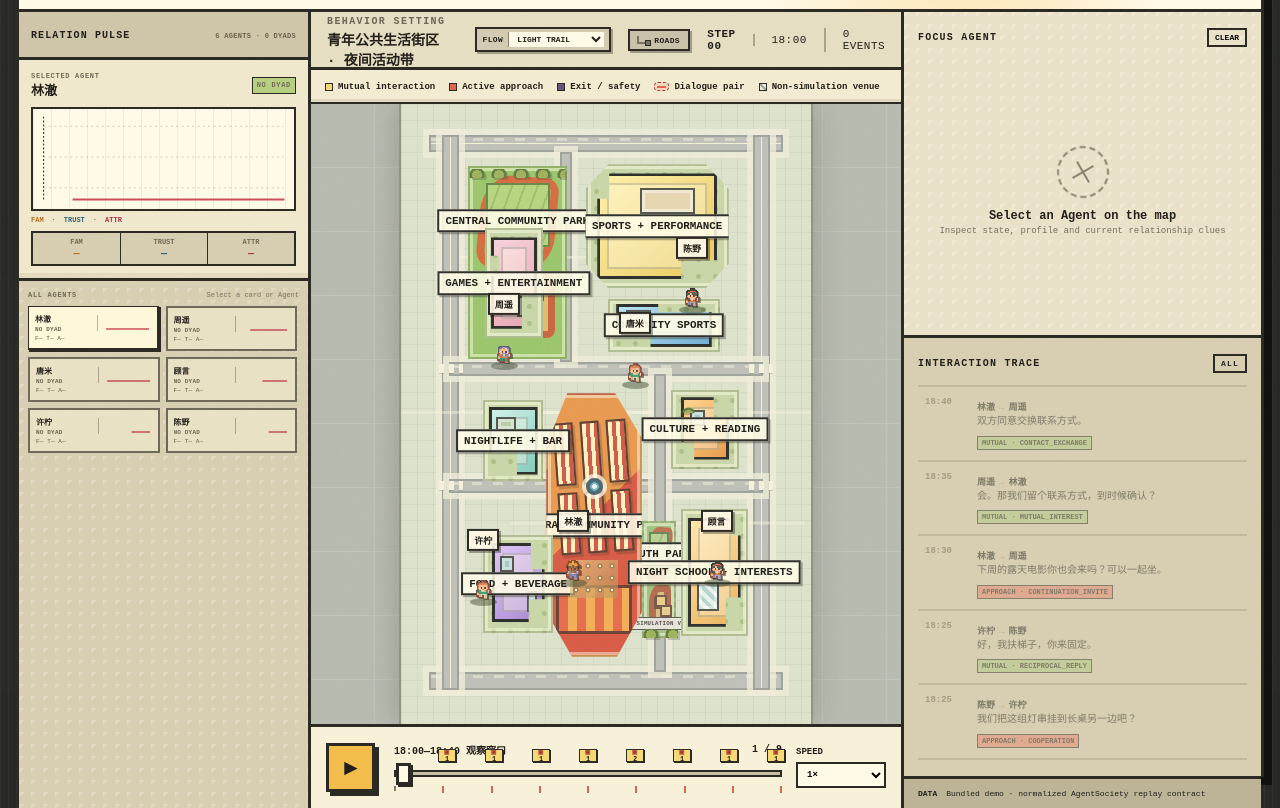
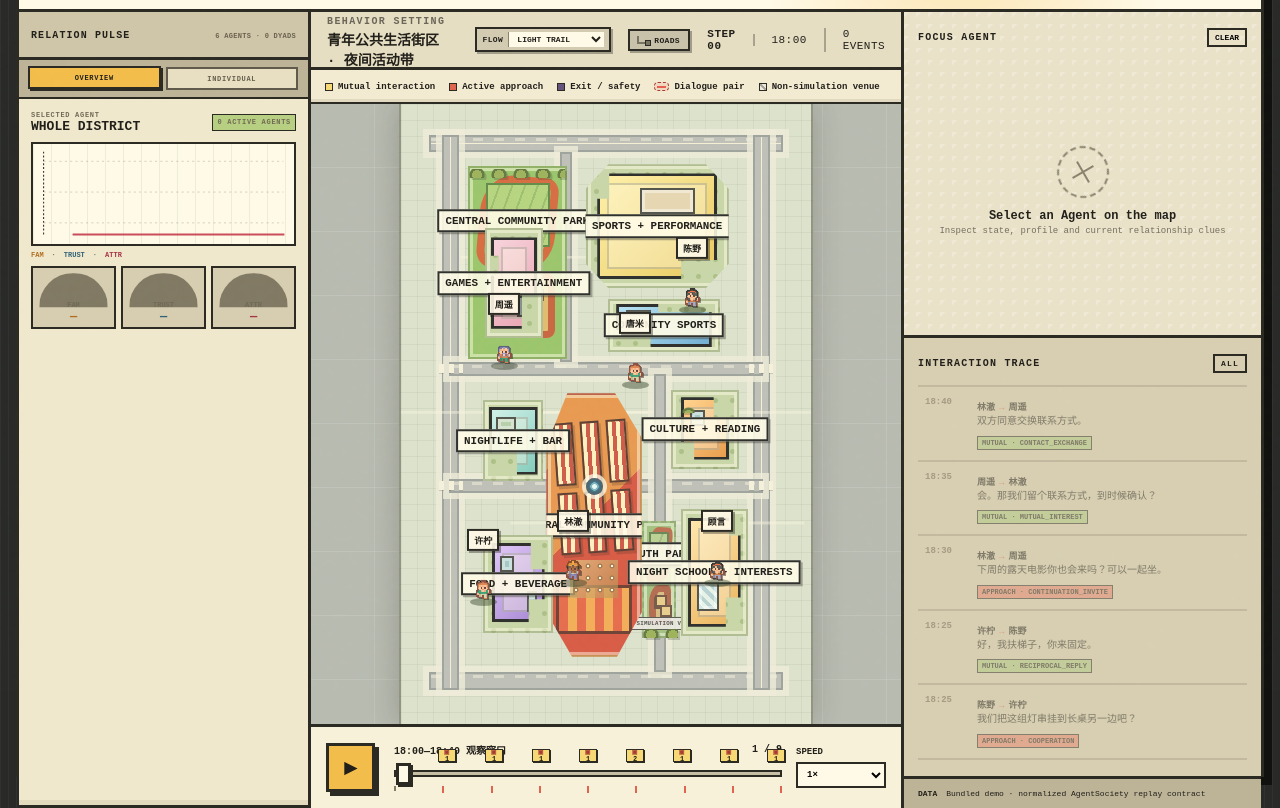
Before and after one commit to GIStudio/FromUnknown2Lover-UI, a website: page index.html in a window 1280 px wide. Shown: the part 109-917 px from the top of the page. Drawn offline with Linux system fonts and the light colour scheme.

Commit message:
Default to aggregate social signal dashboard

```diff
--- a/app.js
+++ b/app.js
@@ -85,6 +85,8 @@ const dom = {
   profileGrid: document.querySelector("#profile-grid"),
   clearFocus: document.querySelector("#clear-focus"),
   dashboardSummary: document.querySelector("#dashboard-summary"),
+  dashboardOverviewButton: document.querySelector("#dashboard-overview-button"),
+  dashboardIndividualButton: document.querySelector("#dashboard-individual-button"),
   dashboardAgentName: document.querySelector("#dashboard-agent-name"),
   dashboardStage: document.querySelector("#dashboard-stage"),
   relationshipChart: document.querySelector("#relationship-chart"),
@@ -101,6 +103,7 @@ const state = {
   mapRenderer: null,
   replayLayout: null,
   relationshipDashboard: null,
+  dashboardMode: "overview",
   dashboardAgentId: null,
   relationPulseStep: null,
   relationPulseStartedAt: 0,
@@ -667,13 +670,18 @@ function renderDashboardMetrics(point) {
   dom.dashboardMetrics.replaceChildren();
   RELATIONSHIP_METRICS.forEach(([metric, label]) => {
     const value = percentage(point?.metrics?.[metric]);
-    const metricElement = document.createElement("span");
-    metricElement.className = `dashboard-metric ${metric}`;
+    const metricElement = document.createElement("div");
+    metricElement.className = `dashboard-gauge ${metric}`;
+    metricElement.style.setProperty("--gauge-value", `${Math.round((point?.metrics?.[metric] || 0) * 180)}deg`);
+    metricElement.dataset.hasData = String(value !== null);
+    const dial = document.createElement("span");
+    dial.className = "dashboard-gauge-dial";
     const name = document.createElement("b");
     name.textContent = label;
     const valueElement = document.createElement("em");
     valueElement.textContent = value === null ? "—" : `${value}%`;
-    metricElement.append(name, valueElement);
+    dial.append(name, valueElement);
+    metricElement.append(dial);
     dom.dashboardMetrics.append(metricElement);
   });
 }
@@ -710,6 +718,7 @@ function renderRelationshipRoster(currentAgentId) {
     values.textContent = RELATIONSHIP_METRICS.map(([metric, label]) => `${label[0]}${percentage(point?.metrics?.[metric]) ?? "—"}`).join(" ");
     card.append(name, stage, trend, values);
     card.addEventListener("click", () => {
+      state.dashboardMode = "individual";
       state.dashboardAgentId = agent.id;
       state.focusedAgentId = agent.id;
       render();
@@ -720,19 +729,26 @@ function renderRelationshipRoster(currentAgentId) {
 
 function renderRelationshipDashboard() {
   if (!state.relationshipDashboard) return;
+  const overviewMode = state.dashboardMode === "overview";
   const selectedId = state.focusedAgentId ?? state.dashboardAgentId ?? state.data.agents[0]?.id;
   const selectedAgent = agentById(selectedId) || state.data.agents[0];
-  if (!selectedAgent) return;
+  if (!selectedAgent && !overviewMode) return;
   state.dashboardAgentId = selectedAgent.id;
-  const series = dashboardSeries(selectedAgent.id);
+  const series = overviewMode ? state.relationshipDashboard.overview : dashboardSeries(selectedAgent.id);
   const point = series[dashboardSeriesIndex(series)] || series[series.length - 1];
   const dyadCount = point?.dyadCount || 0;
+  const dashboardRoot = dom.dashboardSummary.closest(".relationship-dashboard");
+  dashboardRoot.dataset.dashboardMode = state.dashboardMode;
+  dom.dashboardOverviewButton.setAttribute("aria-pressed", String(overviewMode));
+  dom.dashboardIndividualButton.setAttribute("aria-pressed", String(!overviewMode));
   dom.dashboardSummary.textContent = t("viewer.dashboardSummary", {
     agents: state.data.agents.length,
     dyads: dyadCount,
   });
-  dom.dashboardAgentName.textContent = selectedAgent.name;
-  dom.dashboardStage.textContent = point?.dyadCount ? relationshipStageLabel(point.stage) : t("viewer.dashboardNoDyad");
+  dom.dashboardAgentName.textContent = overviewMode ? t("viewer.dashboardDistrict") : selectedAgent.name;
+  dom.dashboardStage.textContent = overviewMode
+    ? t("viewer.dashboardActiveAgents", { agents: point?.activeAgentCount || 0 })
+    : (point?.dyadCount ? relationshipStageLabel(point.stage) : t("viewer.dashboardNoDyad"));
   renderRelationshipChart(series);
   renderDashboardMetrics(point);
   renderRelationshipRoster(selectedAgent.id);
@@ -899,6 +915,7 @@ function renderAgents(frame, currentEvents, activeDialogueByAgent = new Map(), m
     }
 
     button.addEventListener("click", () => {
+      state.dashboardMode = "individual";
       state.focusedAgentId = profile.id;
       state.dashboardAgentId = profile.id;
       render();
@@ -1217,6 +1234,7 @@ function installData(raw, message = t("viewer.replayLoaded")) {
   state.lastMovementSnapshot = null;
   state.data = normalizeData(raw);
   state.relationshipDashboard = buildRelationshipDashboard(state.data);
+  state.dashboardMode = "overview";
   state.dashboardAgentId = state.data.agents[0]?.id ?? null;
   state.relationPulseStep = null;
   state.relationPulseStartedAt = 0;
@@ -1268,6 +1286,14 @@ async function loadWorldMap() {
 }
 
 dom.playButton.addEventListener("click", togglePlayback);
+dom.dashboardOverviewButton.addEventListener("click", () => {
+  state.dashboardMode = "overview";
+  render();
+});
+dom.dashboardIndividualButton.addEventListener("click", () => {
+  state.dashboardMode = "individual";
+  render();
+});
 dom.movementMode.addEventListener("change", () => {
   state.movementMode = normalizeMovementMode(dom.movementMode.value);
   window.localStorage.setItem(MOVEMENT_MODE_KEY, state.movementMode);
--- a/i18n.js
+++ b/i18n.js
@@ -130,6 +130,11 @@ const messages = {
     "viewer.focusAgent": "FOCUS AGENT",
     "viewer.dashboardAria": "Relationship trajectory dashboard",
     "viewer.dashboardTitle": "RELATION PULSE",
+    "viewer.dashboardModeAria": "Relationship dashboard view",
+    "viewer.dashboardOverview": "OVERVIEW",
+    "viewer.dashboardIndividual": "INDIVIDUAL",
+    "viewer.dashboardDistrict": "WHOLE DISTRICT",
+    "viewer.dashboardActiveAgents": "{agents} ACTIVE AGENTS",
     "viewer.dashboardSelected": "SELECTED AGENT",
     "viewer.dashboardRoster": "ALL AGENTS",
     "viewer.dashboardHint": "Select a card or Agent",
@@ -463,6 +468,11 @@ const messages = {
     "viewer.focusAgent": "焦点 Agent",
     "viewer.dashboardAria": "关系轨迹仪表盘",
     "viewer.dashboardTitle": "关系脉冲",
+    "viewer.dashboardModeAria": "关系仪表盘视图",
+    "viewer.dashboardOverview": "总览",
+    "viewer.dashboardIndividual": "个体",
+    "viewer.dashboardDistrict": "全体 AGENT",
+    "viewer.dashboardActiveAgents": "{agents} 名活跃 AGENT",
     "viewer.dashboardSelected": "当前 Agent",
     "viewer.dashboardRoster": "全部 Agent",
     "viewer.dashboardHint": "选择卡片或地图 Agent",
--- a/index.html
+++ b/index.html
@@ -45,6 +45,10 @@
             <span data-i18n="viewer.dashboardTitle">RELATION PULSE</span>
             <b id="dashboard-summary">—</b>
           </div>
+          <div class="dashboard-mode-switch" role="group" aria-label="Dashboard view" data-i18n-aria-label="viewer.dashboardModeAria">
+            <button id="dashboard-overview-button" type="button" aria-pressed="true" data-i18n="viewer.dashboardOverview">OVERVIEW</button>
+            <button id="dashboard-individual-button" type="button" aria-pressed="false" data-i18n="viewer.dashboardIndividual">INDIVIDUAL</button>
+          </div>
           <section class="trajectory-card">
             <div class="trajectory-heading">
               <div>
@@ -57,7 +61,7 @@
             <div class="relationship-chart-key" aria-hidden="true">
               <span class="fam">FAM</span><span class="metric-divider" aria-hidden="true">·</span><span class="trust">TRUST</span><span class="metric-divider" aria-hidden="true">·</span><span class="attr">ATTR</span>
             </div>
-            <div class="dashboard-metrics" id="dashboard-metrics"></div>
+            <div class="dashboard-gauges" id="dashboard-metrics"></div>
           </section>
           <section class="relationship-roster-section">
             <div class="roster-heading">
--- a/relationship-dashboard.js
+++ b/relationship-dashboard.js
@@ -82,10 +82,20 @@ export function buildRelationshipDashboard({ agents, frames, events }) {
     });
   const latestByDyad = new Map();
   const byAgent = new Map(agents.map((agent) => [Number(agent.id), []]));
+  const overview = [];
 
   sortedFrames.forEach((frame) => {
     const changed = eventsByStep.get(frame.step) || [];
     changed.forEach((record) => latestByDyad.set(relationshipKey(record), record));
+    const districtRecords = [...latestByDyad.values()];
+    overview.push({
+      step: frame.step,
+      time: frame.time,
+      metrics: Object.fromEntries(RELATIONSHIP_METRICS.map(([metric]) => [metric, average(districtRecords, metric)])),
+      dyadCount: districtRecords.length,
+      activeAgentCount: new Set(districtRecords.flatMap((record) => [record.source, record.target])).size,
+      changes: changed,
+    });
     agents.forEach((agent) => {
       const id = Number(agent.id);
       const records = [...latestByDyad.values()].filter((record) => record.source === id || record.target === id);
@@ -101,7 +111,7 @@ export function buildRelationshipDashboard({ agents, frames, events }) {
       });
     });
   });
-  return { frames: sortedFrames, byAgent };
+  return { frames: sortedFrames, byAgent, overview };
 }
 
 function milestoneStatus(snapshot, key) {
--- a/styles.css
+++ b/styles.css
@@ -297,6 +297,34 @@ h1 {
   text-align: right;
 }
 
+.dashboard-mode-switch {
+  display: grid;
+  grid-template-columns: repeat(2, 1fr);
+  gap: 4px;
+  padding: 7px 10px;
+  border-bottom: 2px solid var(--line);
+  background: #bdb397;
+}
+
+.dashboard-mode-switch button {
+  padding: 6px 4px 5px;
+  border: 2px solid #5f5a4b;
+  background: #e8dfc2;
+  color: #665f4e;
+  font-family: inherit;
+  font-size: 7px;
+  font-weight: 900;
+  letter-spacing: 0.1em;
+}
+
+.dashboard-mode-switch button[aria-pressed="true"] {
+  border-color: var(--line);
+  background: var(--sun);
+  color: var(--ink);
+  box-shadow: 2px 2px 0 var(--line);
+  transform: translate(-1px, -1px);
+}
+
 .trajectory-card {
   padding: 12px;
   border-bottom: 3px solid var(--line);
@@ -380,38 +408,80 @@ h1 {
 .relationship-chart-key .attr { color: #a63246; }
 .relationship-chart-key .metric-divider { color: #706955; }
 
-.dashboard-metrics {
+.dashboard-gauges {
   display: grid;
   grid-template-columns: repeat(3, 1fr);
+  gap: 5px;
+}
+
+.dashboard-gauge {
+  min-width: 0;
+  position: relative;
+  aspect-ratio: 1 / 0.74;
+  overflow: hidden;
   border: 2px solid var(--line);
   background: #d7cdb0;
 }
 
-.dashboard-metric {
-  min-width: 0;
-  padding: 5px 4px;
-  text-align: center;
-}
-
-.dashboard-metric + .dashboard-metric { border-left: 1px solid var(--line); }
-
-.dashboard-metric b,
-.dashboard-metric em {
+.dashboard-gauge::before {
+  content: "";
+  position: absolute;
+  inset: 9% 8% auto;
+  aspect-ratio: 1;
+  border-radius: 50%;
+  background: conic-gradient(from 270deg, var(--gauge-color) 0deg var(--gauge-value), #817963 var(--gauge-value) 180deg, transparent 180deg);
+  clip-path: inset(0 0 50% 0);
+}
+
+.dashboard-gauge::after {
+  content: "";
+  position: absolute;
+  left: 50%;
+  bottom: 26%;
+  width: 3px;
+  height: 31%;
+  background: var(--line);
+  box-shadow: 1px 0 0 rgb(255 255 255 / 55%);
+  transform: rotate(calc(-90deg + var(--gauge-value))) translateY(-50%);
+  transform-origin: bottom center;
+}
+
+.dashboard-gauge[data-has-data="false"]::before { background: #817963; }
+.dashboard-gauge[data-has-data="false"]::after { display: none; }
+.dashboard-gauge.familiarity { --gauge-color: #d28c32; }
+.dashboard-gauge.trust { --gauge-color: #477c91; }
+.dashboard-gauge.mutualAttraction { --gauge-color: #c94d5b; }
+
+.dashboard-gauge-dial {
+  position: absolute;
+  inset: auto 0 4px;
+  z-index: 1;
+  display: grid;
+  justify-items: center;
+  line-height: 1;
+}
+
+.dashboard-gauge b,
+.dashboard-gauge em {
   display: block;
   font-style: normal;
 }
 
-.dashboard-metric b { color: #706955; font-size: 7px; }
-.dashboard-metric em { margin-top: 2px; font-size: 10px; font-weight: 900; }
-.dashboard-metric.familiarity em { color: #b16d1f; }
-.dashboard-metric.trust em { color: #2f6278; }
-.dashboard-metric.mutualAttraction em { color: #a63246; }
+.dashboard-gauge b { color: #706955; font-size: 7px; }
+.dashboard-gauge em { margin-top: 2px; font-size: 12px; font-weight: 900; }
+.dashboard-gauge.familiarity em { color: #b16d1f; }
+.dashboard-gauge.trust em { color: #2f6278; }
+.dashboard-gauge.mutualAttraction em { color: #a63246; }
 
 .relationship-roster-section {
   min-height: 0;
   display: grid;
   grid-template-rows: auto 1fr;
   padding: 10px 9px 9px;
+}
+
+.relationship-dashboard[data-dashboard-mode="overview"] .relationship-roster-section {
+  display: none;
 }
 
 .roster-heading { margin-bottom: 7px; }
```
Also changed, not shown: tests/test_relationship_dashboard.mjs (+5 -0 lines).
